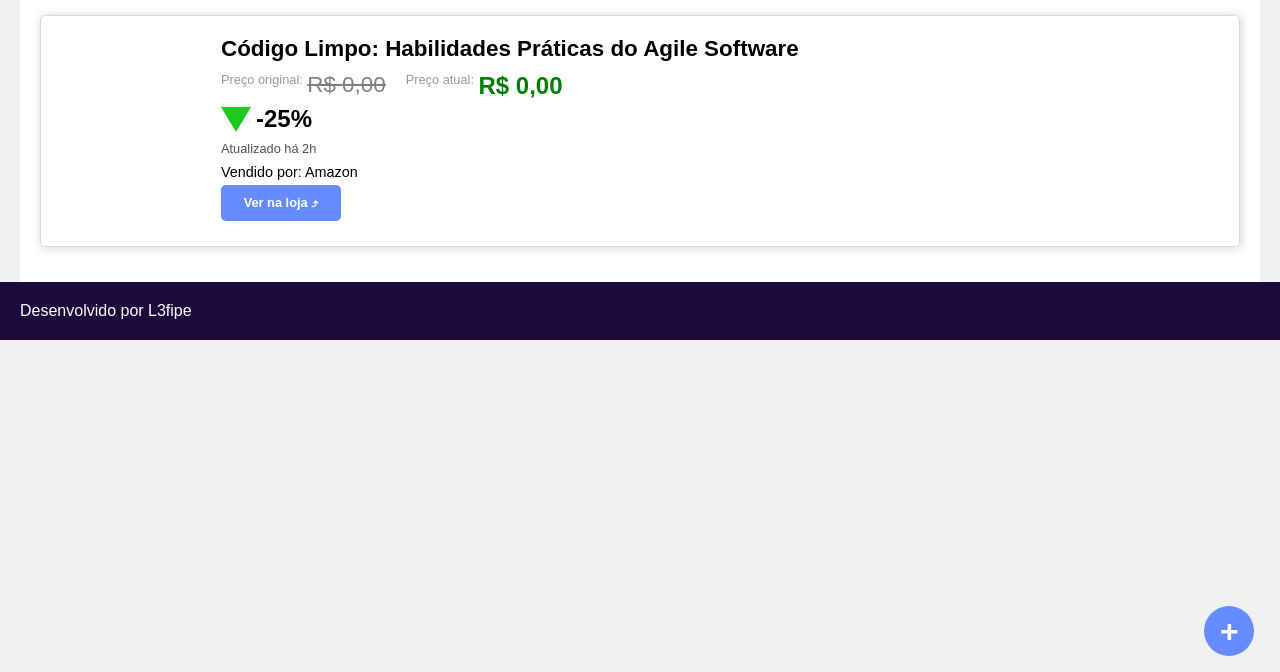
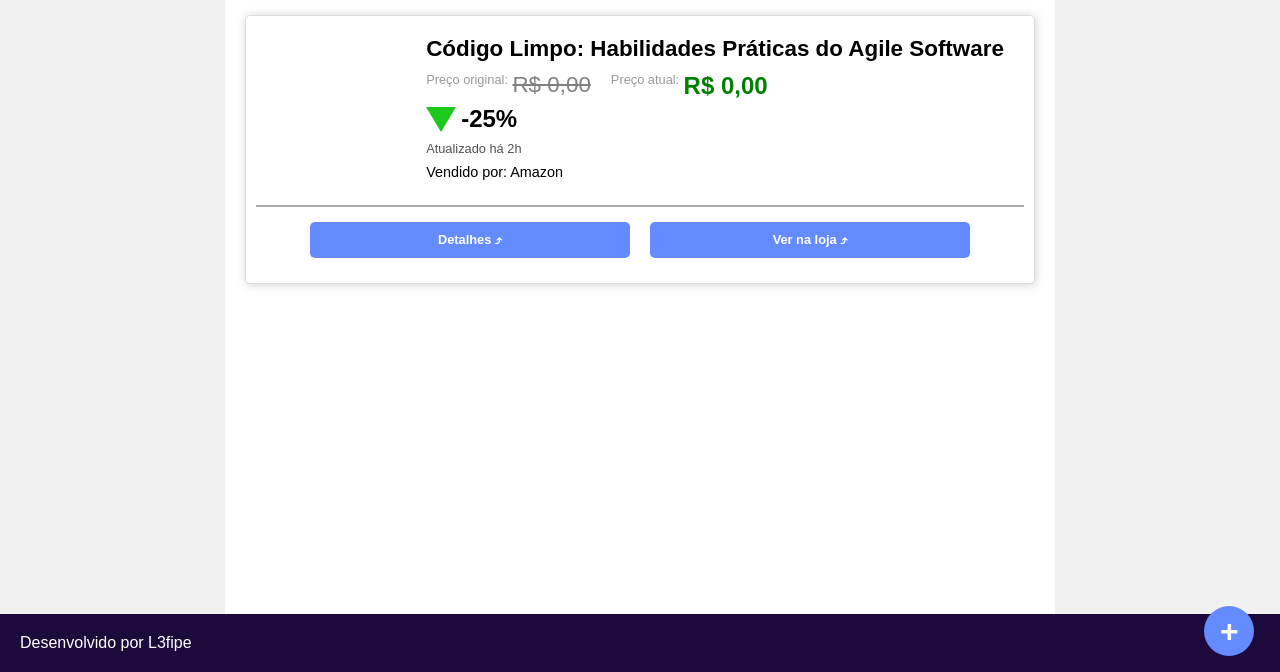
Before and after one commit to F3lip8/monitorador-de-precos, a plain HTML site: page index.html in a window 1280 px wide. Shown: the part 128-800 px from the top of the page. Drawn offline with Linux system fonts and the light colour scheme.

Commit message:
Alterando o layout do product-card

```diff
--- a/index.html
+++ b/index.html
@@ -20,35 +20,29 @@
         <section class="cards-section">
 
             <article class="product-card">
+                <div class="dados">
                     <div class="product-image">
                         <img src="imagens/imagem-produto.jpg" alt="">
                     </div>
                     <div class="product-info">
                         <h2 class="product-name">Código Limpo: Habilidades Práticas do Agile Software</h2>
-
                         <div class="card-prices">
-
                             <span class="old-price"><span class="text-prices">Preço original:</span> <span class="price"> R$ 0,00</span></span>
-
                             <span class="new-price"><span class="text-prices">Preço atual:</span> <span class="price">R$ 0,00</span></span>
-
                         </div>
-
                         <div class="change">
                             <span class="price-change"></span>
                             <span>-25%</span>
                         </div>
-
                         <span class="time">Atualizado há 2h</span>
-
                         <p class="loja">Vendido por: Amazon</p>
-
+                    </div>
+                </div>
+                <div class="botoes">
+                    <a href="#" class="btn">Detalhes</a>
                     <a href="#" class="btn">Ver na loja</a>
-
                 </div>
             </article>
-
-
 
         </section>
     </main>
--- a/style.css
+++ b/style.css
@@ -14,6 +14,9 @@
 
 body {
     background-color: #f1f1f1;
+    height: 100vh;
+    display: flex;
+    flex-direction: column;
 }
 
 /* BOTÃO ADICIONAR PRODUTO */
@@ -83,6 +86,7 @@ h1 {
 }
 
 main {
+    flex: 1;
     max-width: 1200px;
     margin: 0 auto;
     padding: 20px;
@@ -98,8 +102,13 @@ main {
     border: 1px solid rgb(219, 219, 219);
     border-radius: 5px;
     display: flex;
+    flex-direction: column;
     box-shadow: 1px 1px 10px rgba(128, 128, 128, 0.338);
     margin-bottom: 15px;
+}
+
+.dados {
+    display: flex;
 }
 
 .product-image {
@@ -174,6 +183,15 @@ main {
     margin: 8px 0;
 }
 
+.botoes {
+    display: flex;
+    gap: 20px;
+    justify-content: center;
+    border-top: 2px solid darkgray;
+    padding: 10px;
+    margin-top: 10px;
+}
+
 .btn {
     display: block;
     margin: 5px 0;
@@ -185,7 +203,7 @@ main {
     font-size: 0.8em;
     border-radius: 5px;
     text-align: center;
-    max-width: 100px;
+    width: 300px;
     transition: 0.4s;
 }
 
```
Lines whose indentation alone changed are shown as unchanged.
